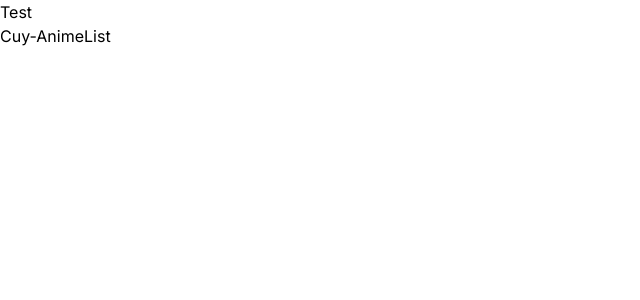
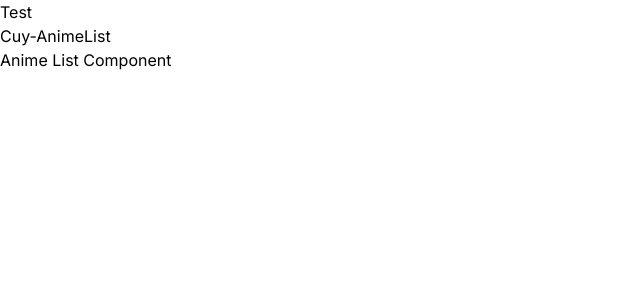
Before and after one commit to AWP22nd/Cuy-Un4, a Next.js app in the folder cuyanimelist/: page / in a window 1280 px wide. Shown: the top 300 px of the page, without its empty margins (0-640 px from the left). Built offline with nearby package versions, Linux system fonts and the light colour scheme.

Commit message:
Add AnimeList component to Home page

```diff
--- a/cuyanimelist/src/app/page.js
+++ b/cuyanimelist/src/app/page.js
@@ -1,7 +1,10 @@
+import AnimeList from "@/app/components/AnimeList";
+
 export default function Home() {
   return (
     <div>
       <h1>Cuy-AnimeList</h1>
+      <AnimeList />
     </div>
   );
-}
+};
```
